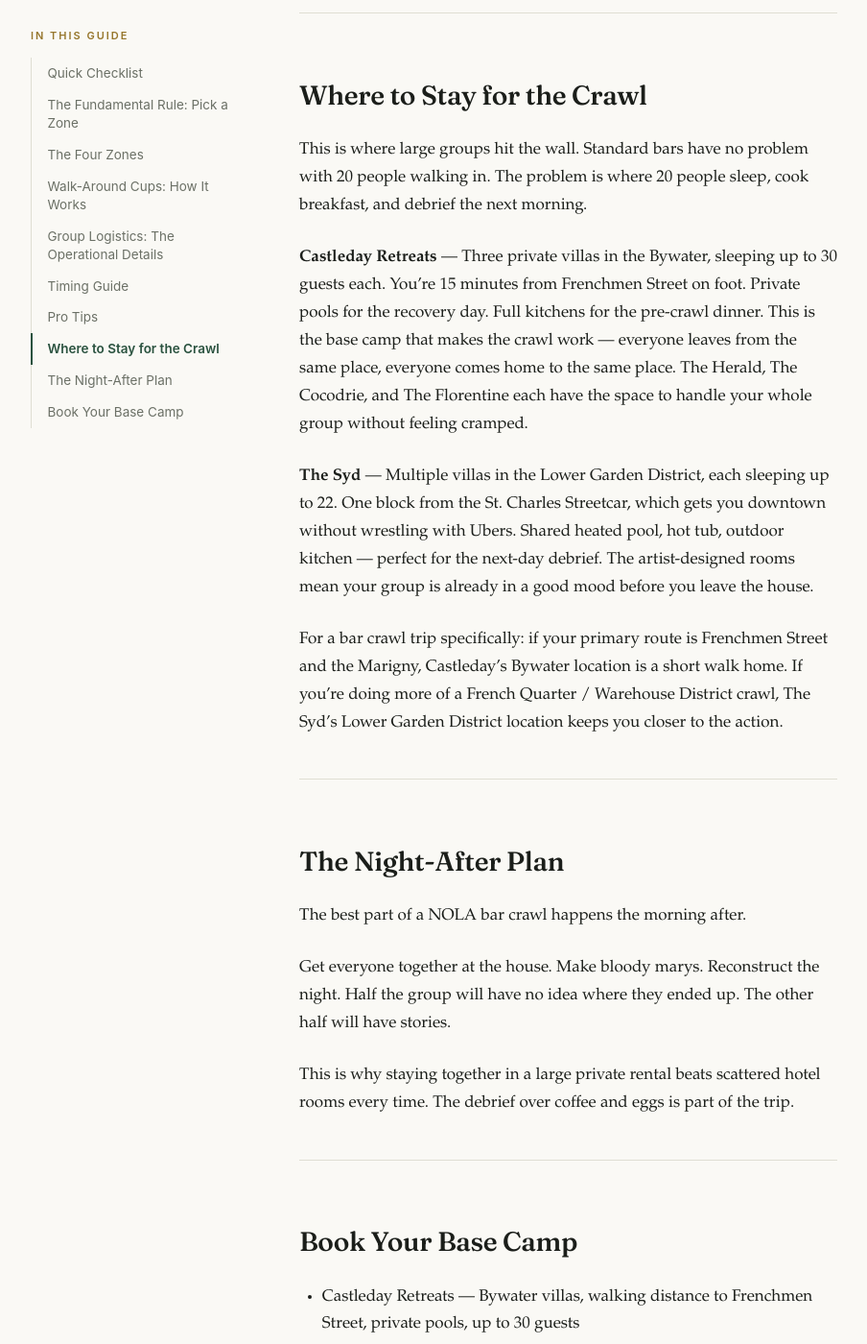
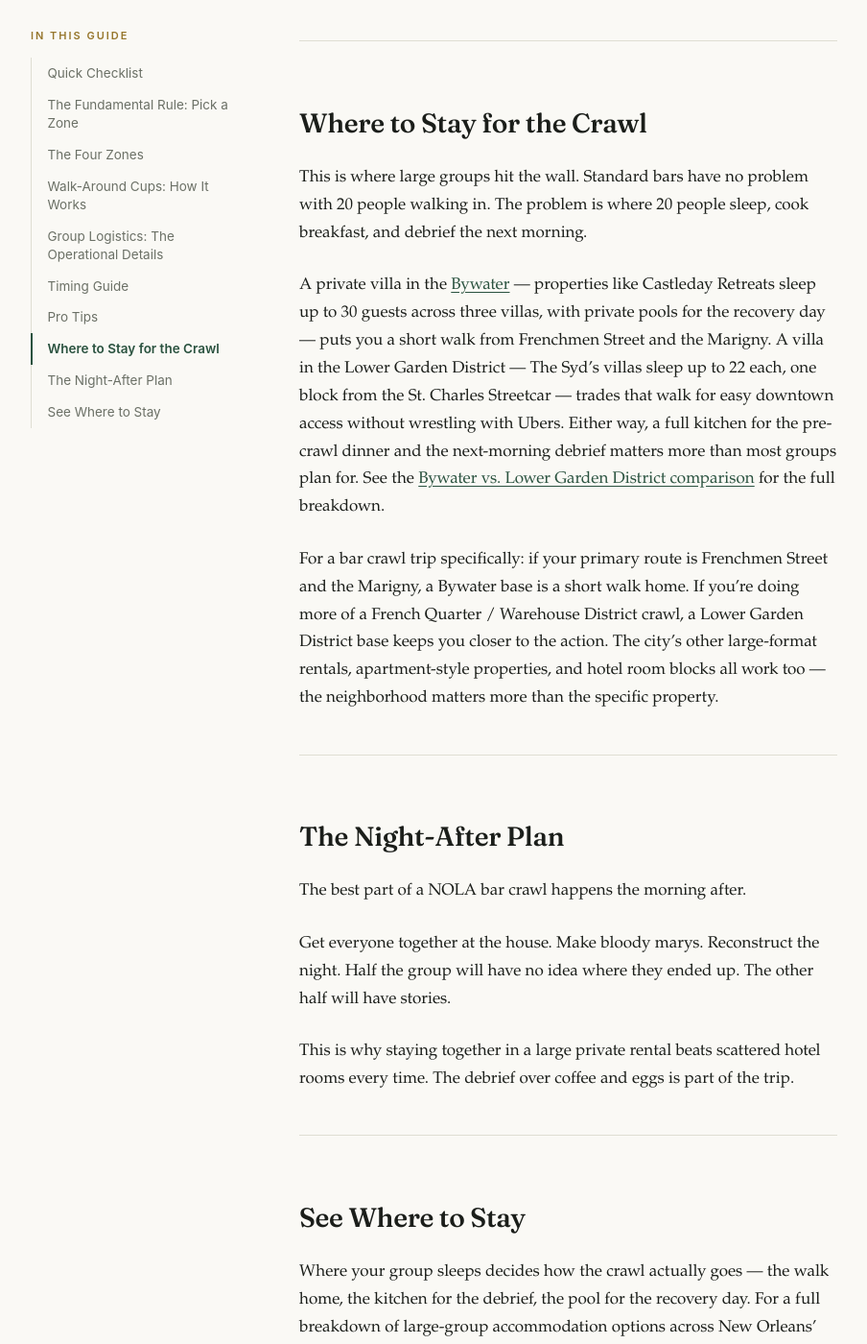
Before and after one commit to sjworth-dev/nola-group-travel, a Jekyll site: the page built from _guides/bar-crawl-guide.md, in a window 1280 px wide and 1400 px high, scrolled down 8258 px. Shown: the whole window at 96% size, without its empty margins (70-974 px from the left). Built offline with Jekyll 4.4.1, drawn with Linux system fonts in a browser that asks for light colours; some of the changed text lies outside the part shown.

Commit message:
seo: interlink _guides/bar-crawl-guide.md
Added 5 inline links to newer related guides (rideshare, charter
bus, Bywater neighborhood, Bywater vs. LGD comparison) and replaced
the Castleday/Syd-only "Book Your Base Camp" pitch section, which
had no /where-to-stay/ CTA, with balanced neighborhood language plus
the required CTA.

```diff
--- a/_guides/bar-crawl-guide.md
+++ b/_guides/bar-crawl-guide.md
@@ -141,9 +141,9 @@ Large groups fragment. This is not a failure — it's physics. Plan for it.
 
 ### Getting Around Between Zones
 
-If you're moving between zones, you need multiple Ubers or a party bus. You cannot fit 20 people into four Ubers seamlessly.
+If you're moving between zones, you need multiple [Ubers](/guides/nola-group-ride-share-master-guide/) or a [party bus](/guides/nola-group-charter-bus-guide/). You cannot fit 20 people into four Ubers seamlessly.
 
-**The party bus option:** For large groups doing a multi-zone crawl, a rented shuttle or party bus eliminates the Uber coordination problem. Book in advance. Factor in the cost when you plan.
+**The party bus option:** For large groups doing a multi-zone crawl, a rented shuttle or party bus eliminates the Uber coordination problem. Book in advance. Factor in the cost when you plan — see the [charter bus guide](/guides/nola-group-charter-bus-guide/) for the cost-per-person math against splitting into rideshares.
 
 **Pedestrian routes:** Frenchmen Street to the French Quarter is a 10-15 minute walk along Esplanade. Doable for groups. Bywater to Frenchmen is similar. Anything involving the Garden District, Uptown, or CBD requires vehicles.
 
@@ -183,11 +183,9 @@ If you're moving between zones, you need multiple Ubers or a party bus. You cann
 
 This is where large groups hit the wall. Standard bars have no problem with 20 people walking in. The problem is where 20 people sleep, cook breakfast, and debrief the next morning.
 
-**Castleday Retreats** — Three private villas in the Bywater, sleeping up to 30 guests each. You're 15 minutes from Frenchmen Street on foot. Private pools for the recovery day. Full kitchens for the pre-crawl dinner. This is the base camp that makes the crawl work — everyone leaves from the same place, everyone comes home to the same place. The Herald, The Cocodrie, and The Florentine each have the space to handle your whole group without feeling cramped.
+A private villa in the [Bywater](/neighborhoods/bywater/) — properties like Castleday Retreats sleep up to 30 guests across three villas, with private pools for the recovery day — puts you a short walk from Frenchmen Street and the Marigny. A villa in the Lower Garden District — The Syd's villas sleep up to 22 each, one block from the St. Charles Streetcar — trades that walk for easy downtown access without wrestling with Ubers. Either way, a full kitchen for the pre-crawl dinner and the next-morning debrief matters more than most groups plan for. See the [Bywater vs. Lower Garden District comparison](/guides/nola-group-bywater-vs-lgd-deep-comparison/) for the full breakdown.
 
-**The Syd** — Multiple villas in the Lower Garden District, each sleeping up to 22. One block from the St. Charles Streetcar, which gets you downtown without wrestling with Ubers. Shared heated pool, hot tub, outdoor kitchen — perfect for the next-day debrief. The artist-designed rooms mean your group is already in a good mood before you leave the house.
-
-For a bar crawl trip specifically: if your primary route is Frenchmen Street and the Marigny, Castleday's Bywater location is a short walk home. If you're doing more of a French Quarter / Warehouse District crawl, The Syd's Lower Garden District location keeps you closer to the action.
+For a bar crawl trip specifically: if your primary route is Frenchmen Street and the Marigny, a Bywater base is a short walk home. If you're doing more of a French Quarter / Warehouse District crawl, a Lower Garden District base keeps you closer to the action. The city's other large-format rentals, apartment-style properties, and hotel room blocks all work too — the neighborhood matters more than the specific property.
 
 ---
 
@@ -201,7 +199,8 @@ This is why staying together in a large private rental beats scattered hotel roo
 
 ---
 
-## Book Your Base Camp
+## See Where to Stay
 
-- Castleday Retreats — Bywater villas, walking distance to Frenchmen Street, private pools, up to 30 guests
-- The Syd — Lower Garden District villas, streetcar access, shared pool and hot tub, up to 22 guests
+Where your group sleeps decides how the crawl actually goes — the walk home, the kitchen for the debrief, the pool for the recovery day. For a full breakdown of large-group accommodation options across New Orleans' neighborhoods:
+
+[See where to stay for large groups →](/where-to-stay/)
```
Also changed, not shown: other parts of _guides/bar-crawl-guide.md (+1 -1 lines), ROADMAP-ARCHIVE.md (+2 -0 lines).
